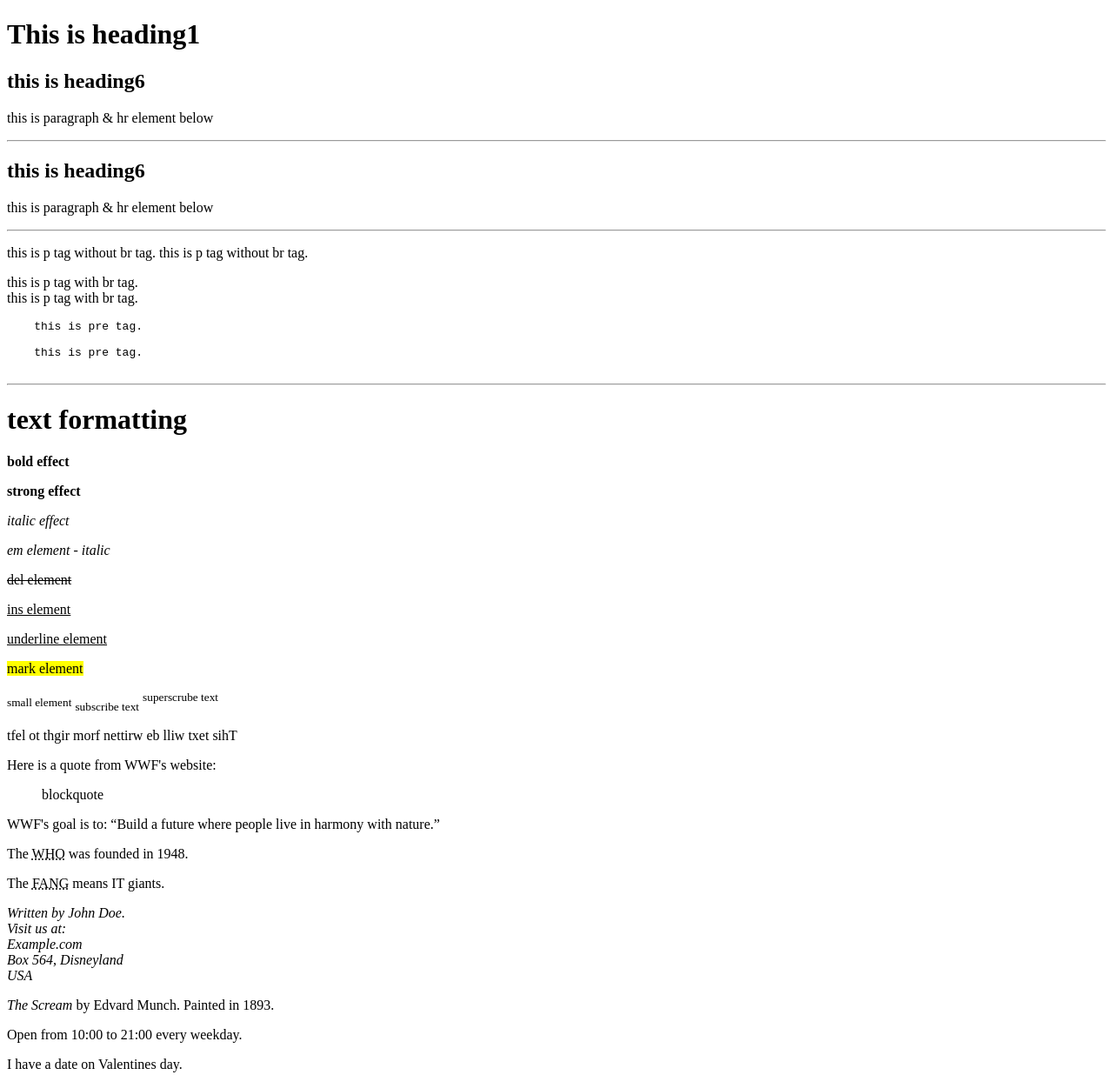
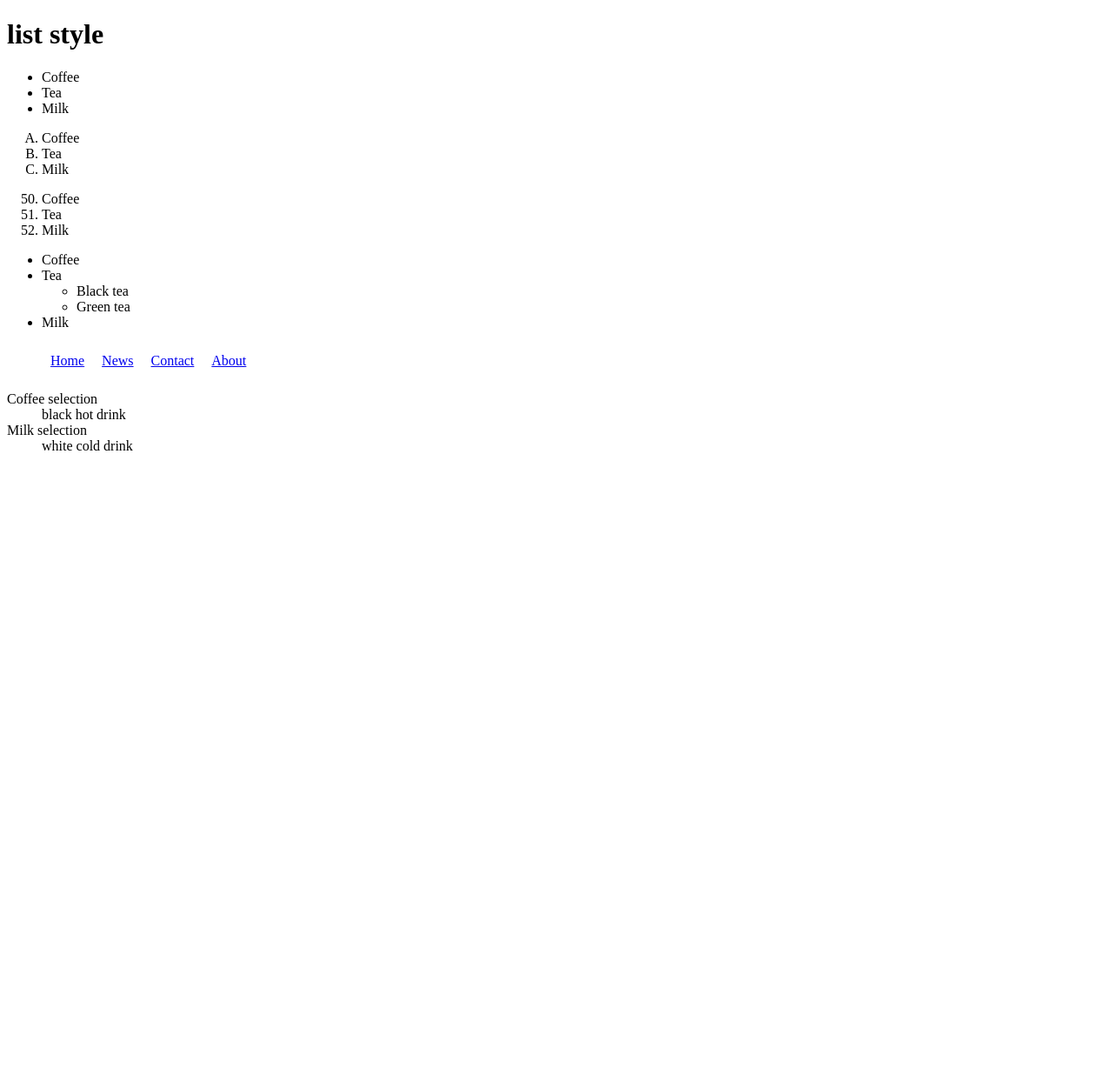
Before and after one commit to jeffjkorea/1_HTML_STUDY, a plain HTML site: page index.html in a window 1280 px wide. Shown: the whole page at 87% size. After the commit the page ends 800 px from the top, so only its background shows below. Drawn offline with Linux system fonts and the light colour scheme.

Commit message:
study : list -ul, ol, li (list-style-type, type, start) -dl, dt, dd

```diff
--- a/index.html
+++ b/index.html
@@ -4,65 +4,46 @@
  <title>text</title>
 </head>
 <body>
-  <h1>This is heading1</h1>
-  <h2>this is heading6</h2>
-  <p>this is paragraph & hr element below</p>
-  <hr>
-  <h2>this is heading6</h2>
-  <p>this is paragraph & hr element below</p>
-  <hr>
+ <h1>list style</h1>
+ <ul style="list-style-type:disc;">
+  <li>Coffee</li>
+  <li>Tea</li>
+  <li>Milk</li>
+</ul>
+<ol type="A" >
+  <li>Coffee</li>
+  <li>Tea</li>
+  <li>Milk</li>
+</ol>
+<ol start="50">
+  <li>Coffee</li>
+  <li>Tea</li>
+  <li>Milk</li>
+</ol>
+<ul>
+  <li>Coffee</li>
+  <li>Tea
+    <ul>
+      <li>Black tea</li>
+      <li>Green tea</li>
+    </ul>
+  </li>
+  <li>Milk</li>
+</ul>
 
-  <p>
-    this is p tag without br tag.
+<ul style="overflow: hidden; list-style-type: none;">
+  <li style="float: left; padding: 10px;"><a href="#home">Home</a></li>
+  <li style="float: left;padding: 10px;"><a href="#news">News</a></li>
+  <li style="float: left;padding: 10px;"><a href="#contact">Contact</a></li>
+  <li style="float: left;padding: 10px;"><a href="#about">About</a></li>
+</ul>
 
-    this is p tag without br tag.
-  </p>
-  <p>
-    this is p tag with br tag.
-    <br>
-    this is p tag with br tag.
-  </p>
+<dl>
+  <dt>Coffee selection</dt>
+  <dd>black hot drink</dd>
+  <dt>Milk selection</dt>
+  <dd>white cold drink</dd>
+</dl>
 
-  <pre>
-    this is pre tag.
-
-    this is pre tag.
-  </pre>
-  <hr>
-  <h1>text formatting</h1>
-  <p> <b> bold effect </b></p>
-  <p><strong>strong effect</strong></p>
-  <p><i>italic effect</i></p>
-  <p><em>em element - italic</em></p>
-  <p><del>del element</del></p>
-  <p><ins>ins element</ins></p>
-  <p><u>underline element</u></p>
-  <p><mark>mark element</mark></p>
-  <p>
-    <small>small element</small>
-    <sub>subscribe text</sub>
-    <sup>superscrube text</sup>
-  </p>
-  <bdo dir="rtl">This text will be written from right to left</bdo>
-  <br>
-  <p>Here is a quote from WWF's website:</p>
-  <blockquote cite="http://www.worldwildlife.org/who/index.html">
-    blockquote
-  </blockquote>
-  <p>WWF's goal is to: <q>Build a future where people live in harmony with nature.</q></p>
-  <p>The <abbr title="World Health Organization">WHO</abbr> was founded in 1948.</p>
-  <p></p>The <acronym title="facebook, amazon, netflix, google">FANG</acronym> means IT giants.</p>
-  <address>
-    Written by John Doe.<br>
-    Visit us at:<br>
-    Example.com<br>
-    Box 564, Disneyland<br>
-    USA
-  </address>
-  <p><cite>The Scream</cite> by Edvard Munch. Painted in 1893.</p>
-  <p>Open from <time>10:00</time> to <time>21:00</time> every weekday.</p>
-
-  <p>I have a date on <time datetime="2008-02-14 20:00">Valentines day</time>.</p>
-  <br>
 </body>
 </html>
```
Also changed, not shown: 1 other file.
